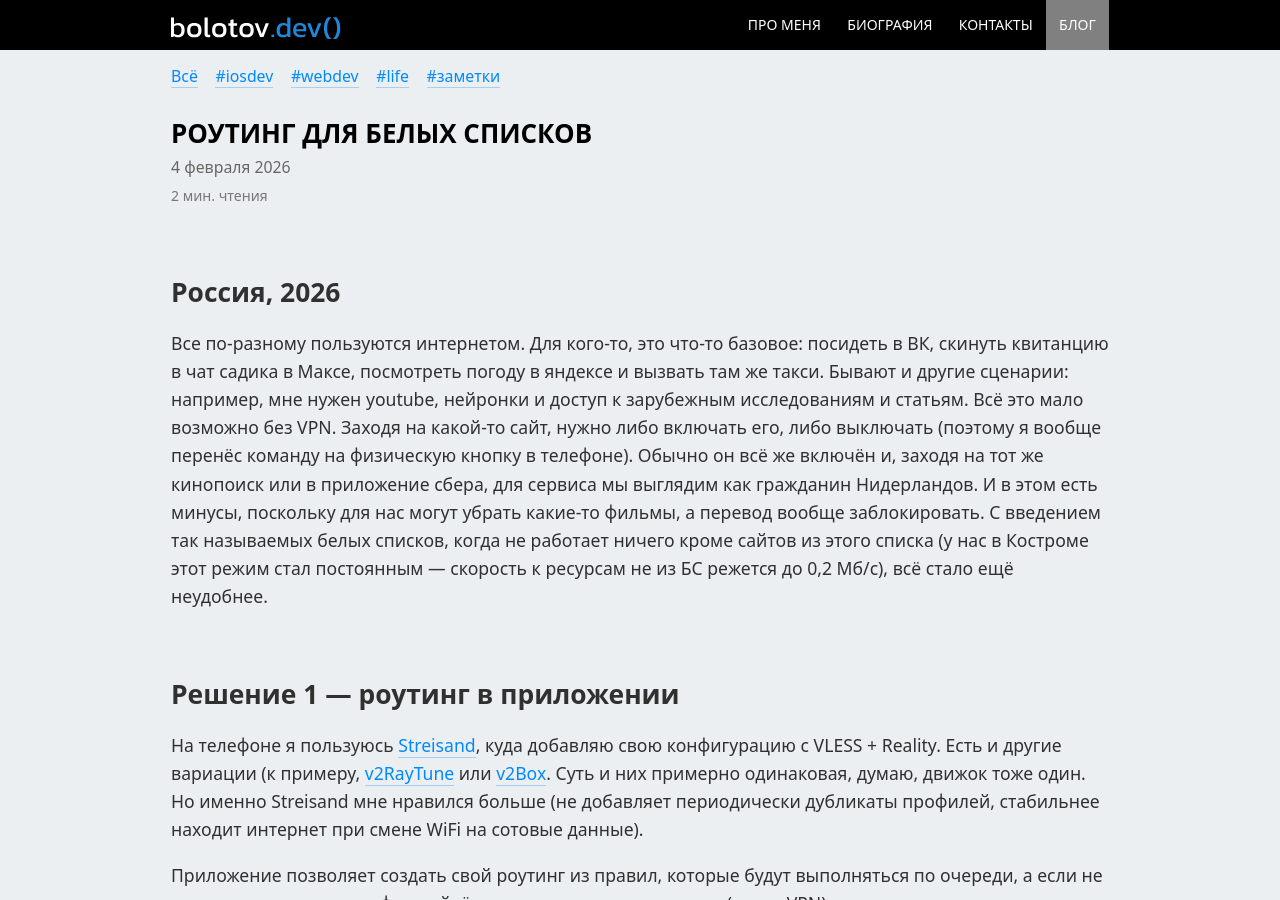
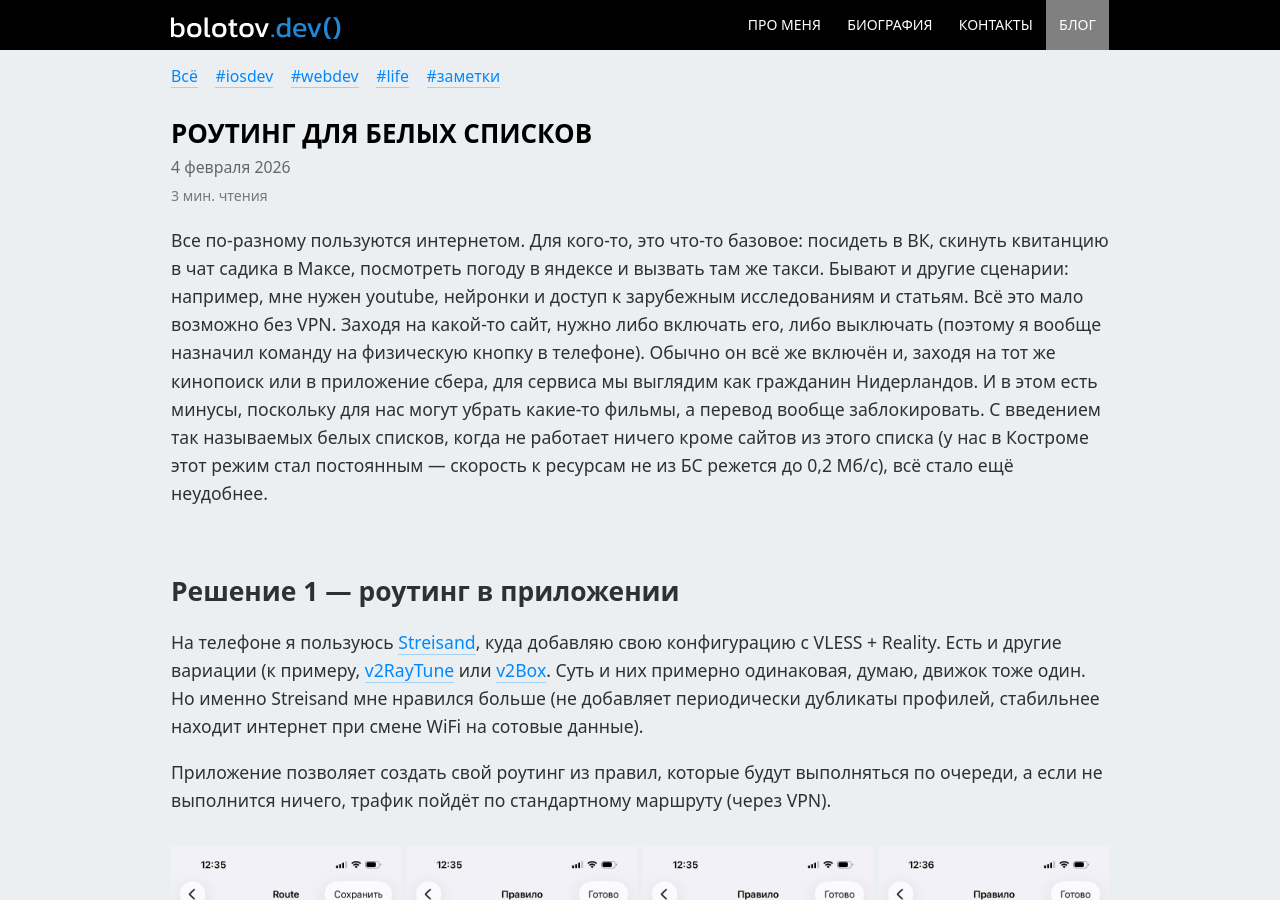
Before and after one commit to artembolotov/artembolotov.github.io, a Jekyll site: the page built from blog/_posts/2026-02-04-vpn-route.md, in a window 1280 px wide and 900 px high. Built offline with Jekyll 4.4.1, drawn with Linux system fonts in a browser that asks for light colours; some of the changed text lies outside the part shown.

Commit message:
VPN Route updated

```diff
--- a/blog/_posts/2026-02-04-vpn-route.md
+++ b/blog/_posts/2026-02-04-vpn-route.md
@@ -5,8 +5,7 @@
 draft: true
 ---
 
-## Россия, 2026
-Все по-разному пользуются интернетом. Для кого-то, это что-то базовое: посидеть в ВК, скинуть квитанцию в чат садика в Максе, посмотреть погоду в яндексе и вызвать там же такси. Бывают и другие сценарии: например, мне нужен youtube, нейронки и доступ к зарубежным исследованиям и статьям. Всё это мало возможно без VPN. Заходя на какой-то сайт, нужно либо включать его, либо выключать (поэтому я вообще перенёс команду на физическую кнопку в телефоне). Обычно он всё же включён и, заходя на тот же кинопоиск или в приложение сбера, для сервиса мы выглядим как гражданин Нидерландов. И в этом есть минусы, поскольку для нас могут убрать какие-то фильмы, а перевод вообще заблокировать. С введением так называемых белых списков, когда не работает ничего кроме сайтов из этого списка (у нас в Костроме этот режим стал постоянным — скорость к ресурсам не из БС режется до 0,2 Мб/с), всё стало ещё неудобнее.
+Все по-разному пользуются интернетом. Для кого-то, это что-то базовое: посидеть в ВК, скинуть квитанцию в чат садика в Максе, посмотреть погоду в яндексе и вызвать там же такси. Бывают и другие сценарии: например, мне нужен youtube, нейронки и доступ к зарубежным исследованиям и статьям. Всё это мало возможно без VPN. Заходя на какой-то сайт, нужно либо включать его, либо выключать (поэтому я вообще назначил команду на физическую кнопку в телефоне). Обычно он всё же включён и, заходя на тот же кинопоиск или в приложение сбера, для сервиса мы выглядим как гражданин Нидерландов. И в этом есть минусы, поскольку для нас могут убрать какие-то фильмы, а перевод вообще заблокировать. С введением так называемых белых списков, когда не работает ничего кроме сайтов из этого списка (у нас в Костроме этот режим стал постоянным — скорость к ресурсам не из БС режется до 0,2 Мб/с), всё стало ещё неудобнее.
 
 ## Решение 1 — роутинг в приложении
 На телефоне я пользуюсь [Streisand](https://apps.apple.com/app/id6450534064){:target="_blank"}, куда добавляю свою конфигурацию c VLESS + Reality. Есть и другие вариации (к примеру, [v2RayTune](https://apps.apple.com/app/id6476628951){:target="_blank"} или [v2Box](https://apps.apple.com/app/id6446814690){:target="_blank"}. Суть и них примерно одинаковая, думаю, движок тоже один. Но именно Streisand мне нравился больше (не добавляет периодически дубликаты профилей, стабильнее находит интернет при смене WiFi на сотовые данные).
```
Also changed, not shown: other parts of blog/_posts/2026-02-04-vpn-route.md (+8 -0 lines).
